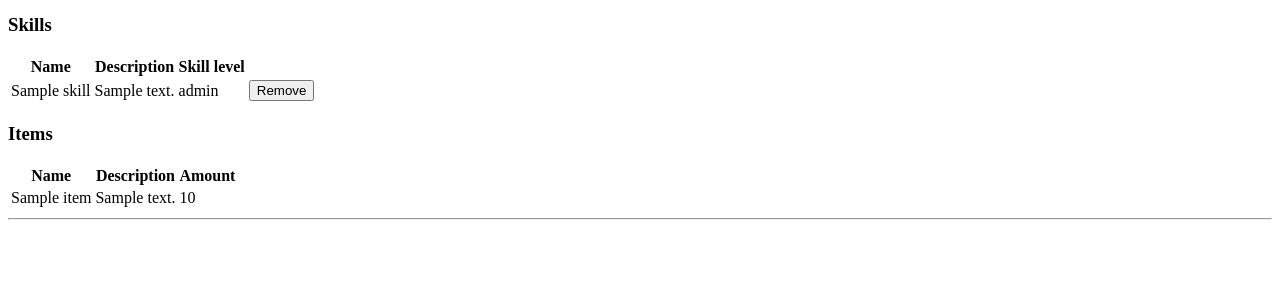
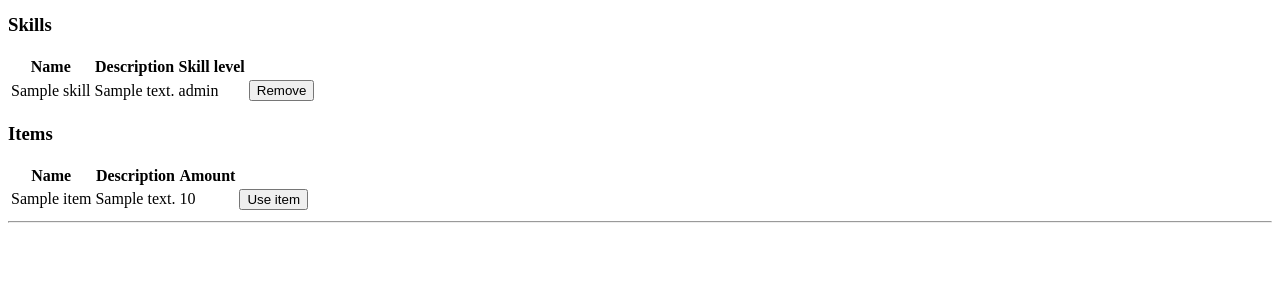
Before and after one commit to ksuominen/squad-roster, a Flask app: template templates/character.html in a window 1280 px wide. Shown: the part 413-713 px from the top of the page. Run offline with Flask 3, Linux system fonts and the light colour scheme; the template is opened without the code that fills it: most values are stand-ins (such as "Sample title", 1, 10 or a date in 2020).

Commit message:
Add item removal feature

```diff
--- a/character.py
+++ b/character.py
@@ -74,8 +74,8 @@ def add_item(character_id, item_id, amount):
 
 def delete_item(character_id, item_id, amount):
     character = get_characters_player_id(character_id)
-    has_item = has_item(character_id, item_id)
-    if not has_item or session.get("user_id") != character.player_id:
+    item_exists = has_item(character_id, item_id)
+    if not item_exists or session.get("user_id") != character.player_id:
         return False
     if amount > 1:
         new_amount = amount -1
@@ -89,7 +89,7 @@ def delete_item(character_id, item_id, amount):
     return True
 
 def get_character_items(character_id):
-    sql = text("SELECT name, description, amount FROM item INNER JOIN character_item ON item_id = item.id WHERE character_id=:character_id")
+    sql = text("SELECT item.id, name, description, amount FROM item INNER JOIN character_item ON item_id = item.id WHERE character_id=:character_id")
     return db.session.execute(sql, {"character_id":character_id}).fetchall()
 
 def has_item(character_id, item_id):
--- a/templates/character.html
+++ b/templates/character.html
@@ -65,6 +65,13 @@
           <td>{{ item.name }}</td>
           <td>{{ item.description }}</td>
           <td>{{ item.amount }}</td>
+          <td>
+            <form action="/character/{{character.id}}/item/{{item.id}}" method="POST">
+              <input type = "submit" value = "Use item"/>
+              <input type="hidden" name="amount" value = "{{ item.amount }}" />
+              <input type="hidden" name="csrf_token" value = "{{ csrf_token() }}" />
+            </form>
+          </td>
         </tr>
         {% endfor %}
     </table>
```
Also changed, not shown: routes.py (+7 -0 lines).
